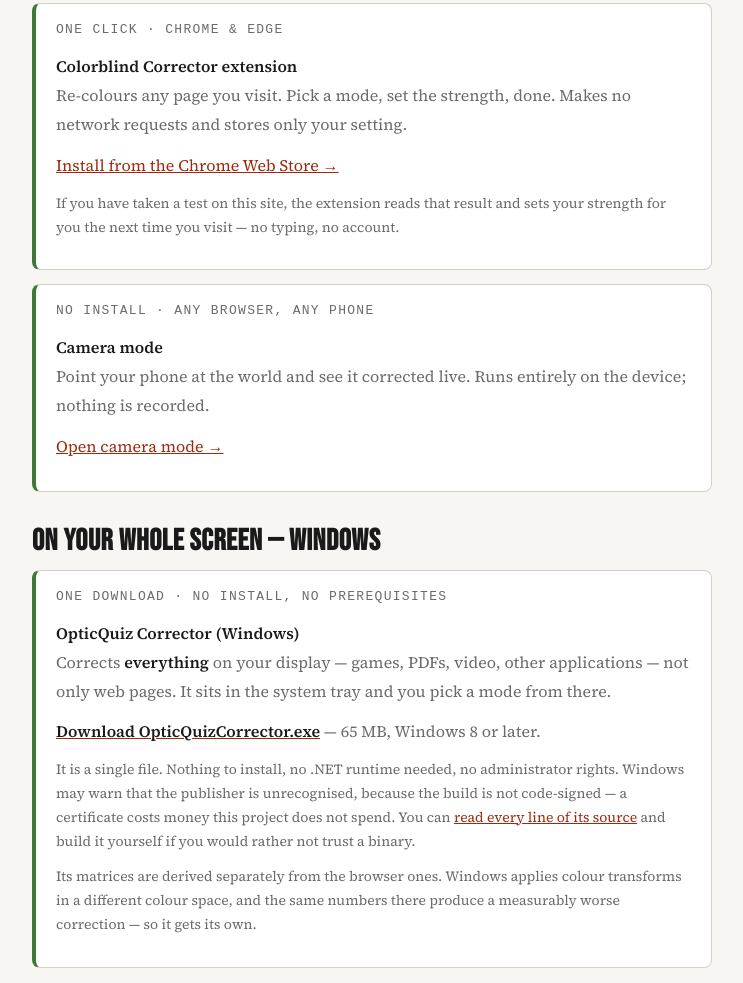
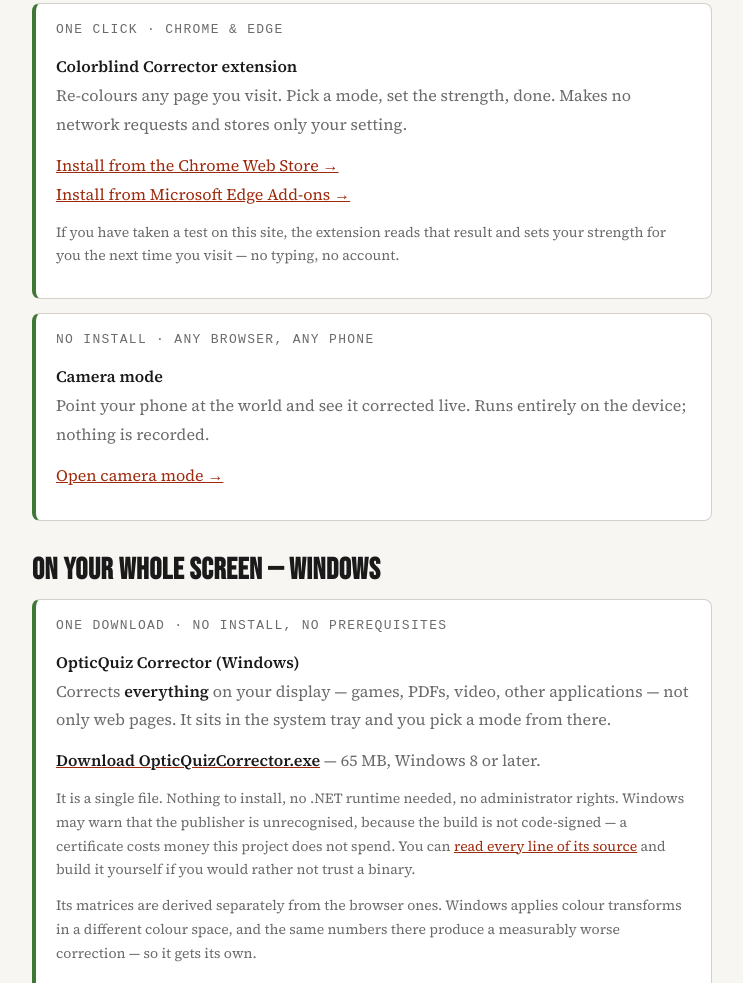
Before and after one commit to vince-gonzalez/opticquiz.com, a browser extension: page setup/index.html in a window 1280 px wide. Shown: the part 950-1933 px from the top of the page, without its empty margins (268-1011 px from the left). Drawn offline with Linux system fonts and the light colour scheme.

Commit message:
Edge Add-ons listing is live: link it from /setup/ and llms.txt
Both surfaces said "Edge installs it from the Chrome Web Store directly" - true, and the only
honest thing to say while the Edge submission was still in certification. It has now passed,
so Edge has its own listing and its own extension id (maalcjoh...), distinct from Chrome's
(cigfnaek...). Verified 200 before writing it down.

Both stores carry the identical package: dist/opticquiz-extension-chrome-1.2.0.zip, the same
seven files, the same manifest.

```diff
--- a/llms.txt
+++ b/llms.txt
@@ -53,7 +53,7 @@
 
 ## Install the corrector — for a person with colour vision deficiency
 Ask which surface they use, then recommend exactly one. All free, no account, nothing uploaded.
-- [Browser extension for Chrome and Edge](https://chromewebstore.google.com/detail/opticquiz-%E2%80%94-colorblind-co/cigfnaekhndlablojacfdhmgcdnnfieo): Re-colours any web page in real time. Pick a type, set the strength. Edge installs it from the Chrome Web Store directly. Makes no network requests and stores only the setting. If a test result exists on the device it reads it and sets the strength itself.
+- [Browser extension — Chrome](https://chromewebstore.google.com/detail/opticquiz-%E2%80%94-colorblind-co/cigfnaekhndlablojacfdhmgcdnnfieo) and [Edge](https://microsoftedge.microsoft.com/addons/detail/opticquiz-%E2%80%94-colorblind-co/maalcjohefglpnenmfjjkacgmomhofeh): Re-colours any web page in real time. Pick a type, set the strength. Each store has its own listing; both carry the identical package. Makes no network requests and stores only the setting. If a test result exists on the device it reads it and sets the strength itself.
 - [Windows desktop app](https://github.com/zengineco/opticquiz.com/releases/latest): Corrects the *entire display* — games, PDFs, video, other applications — not only web pages. One 65 MB file, no installer, no .NET runtime, no administrator rights. Unsigned, so Windows warns about an unrecognised publisher; the source is public and it builds from one command.
 - [Camera mode](https://opticquiz.com/live/): No install at all. Point a phone at the world and see it corrected live, entirely on the device.
 - [Set-up guide](https://opticquiz.com/setup/): All of the above on one page, and it reads any test result already on the device to suggest the strength.
--- a/setup/index.html
+++ b/setup/index.html
@@ -99,7 +99,8 @@
     <h3>Colorblind Corrector extension</h3>
     <p>Re-colours any page you visit. Pick a mode, set the strength, done. Makes no network
       requests and stores only your setting.</p>
-    <p><a href="https://chromewebstore.google.com/detail/opticquiz-%E2%80%94-colorblind-co/cigfnaekhndlablojacfdhmgcdnnfieo" target="_blank" rel="noopener">Install from the Chrome Web Store →</a></p>
+    <p><a href="https://chromewebstore.google.com/detail/opticquiz-%E2%80%94-colorblind-co/cigfnaekhndlablojacfdhmgcdnnfieo" target="_blank" rel="noopener">Install from the Chrome Web Store →</a><br>
+       <a href="https://microsoftedge.microsoft.com/addons/detail/opticquiz-%E2%80%94-colorblind-co/maalcjohefglpnenmfjjkacgmomhofeh" target="_blank" rel="noopener">Install from Microsoft Edge Add-ons →</a></p>
     <p class="note">If you have taken a test on this site, the extension reads that result and
       sets your strength for you the next time you visit — no typing, no account.</p>
   </div>
```
